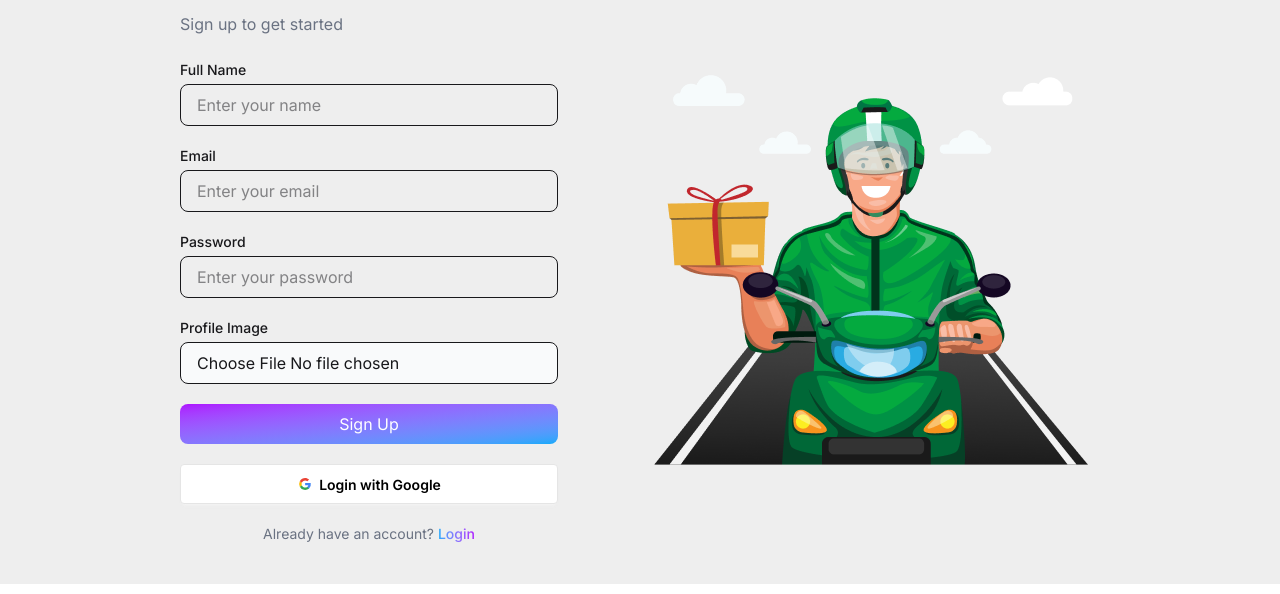
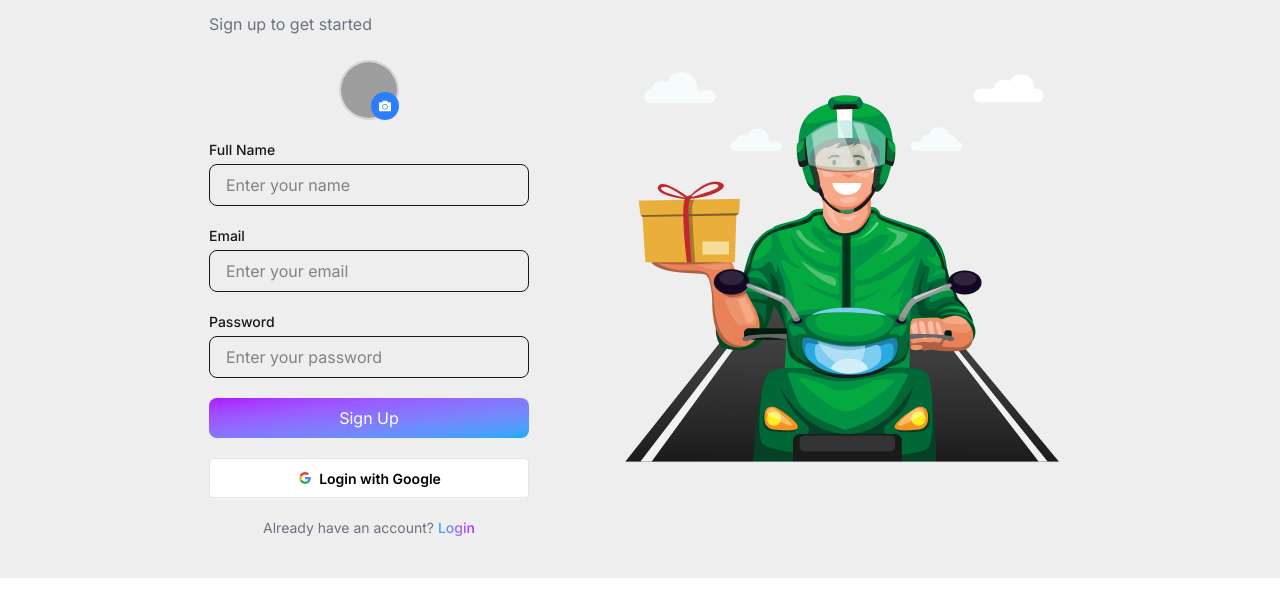
Before and after one commit to shajeb-nw/Ecomerce-website, a React (Vite) app in the folder Elishop-fontend/: page /signup in a window 1280 px wide. Shown: the part 136-730 px from the top of the page. Built offline with nearby package versions, Linux system fonts and the light colour scheme; no server answers; grey boxes are pictures that could not be loaded.

Commit message:
register modify

```diff
--- a/Elishop-fontend/src/Pages/Registation/Signup.jsx
+++ b/Elishop-fontend/src/Pages/Registation/Signup.jsx
@@ -8,10 +8,12 @@ import { useForm } from "react-hook-form";
 import axios from "axios";
 import { updateProfile } from "firebase/auth";
 import { auth } from "../../Fairbase/Fairbase";
-
+import { useState } from "react";
+import { FaCamera } from "react-icons/fa";
 const Signup = () => {
   const { createUser, googleSignin } = useContext(AuthContext);
-
+  const [preview, setPreview] = useState(null);
+  const [loader, setLoader] = useState(false);
   const {
     register,
     handleSubmit,
@@ -21,6 +23,7 @@ const Signup = () => {
   // ✅ submit handler
   const onSubmit = async (data) => {
     try {
+      setLoader(true);
       const { email, password, name, image } = data;
 
       // create user
@@ -29,6 +32,8 @@ const Signup = () => {
       // image file
       const img = image?.[0];
       if (!img) {
+        setLoader(false);
+        toast.error("Please upload an image");
         return;
       }
 
@@ -50,6 +55,7 @@ const Signup = () => {
         photoURL: imageUrl,
       });
 
+      setLoader(false);
       toast.success("Account created successfully ✅");
     } catch (error) {
       console.error(error.response?.data || error.message);
@@ -75,7 +81,40 @@ const Signup = () => {
           <h2 className="text-3xl text-color font-bold mb-2">Create Account</h2>
           <p className="text-gray-500 mb-6">Sign up to get started</p>
 
-          <form onSubmit={handleSubmit(onSubmit)} className="space-y-5">
+          <form onSubmit={handleSubmit(onSubmit)} className="space-y-5 w-80">
+            {/* image uploader */}
+            <div className="flex justify-center">
+              <label className="relative cursor-pointer">
+                {/* Circle Image */}
+                <div className="w-15 h-15 rounded-full overflow-hidden border-2 border-gray-300">
+                  <img
+                    src={preview || "https://i.ibb.co/4pDNDk1/avatar.png"}
+                    alt="profile"
+                    className="w-full h-full object-cover"
+                  />
+                </div>
+
+                {/* Camera Icon */}
+                <div className="absolute bottom-0 right-0 bg-blue-500 p-2 rounded-full text-white">
+                  <FaCamera size={12} />
+                </div>
+
+                {/* Hidden Input */}
+                <input
+                  type="file"
+                  {...register("image", {
+                    onChange: (e) => {
+                      const file = e.target.files[0];
+                      if (file) {
+                        setPreview(URL.createObjectURL(file));
+                      }
+                    },
+                  })}
+                  className="hidden"
+                />
+              </label>
+            </div>
+
             {/* Name */}
             <div>
               <label className="block text-sm font-medium mb-1">
@@ -128,24 +167,13 @@ const Signup = () => {
               )}
             </div>
 
-            {/* Image */}
-            <div>
-              <label className="block text-sm font-medium mb-1">
-                Profile Image
-              </label>
-              <input
-                {...register("image")}
-                type="file"
-                className="w-full border rounded-lg px-4 py-2 bg-gray-50"
-              />
-            </div>
-
             {/* Button */}
             <button
               type="submit"
+              disabled={loader}
               className="w-full background-color text-white py-2 rounded-lg hover:opacity-90 transition"
             >
-              <span>Sign Up</span>
+              <span>{loader ? "Create Account.." : "Sign Up"}</span>
             </button>
 
             {/* Redirect */}
```
